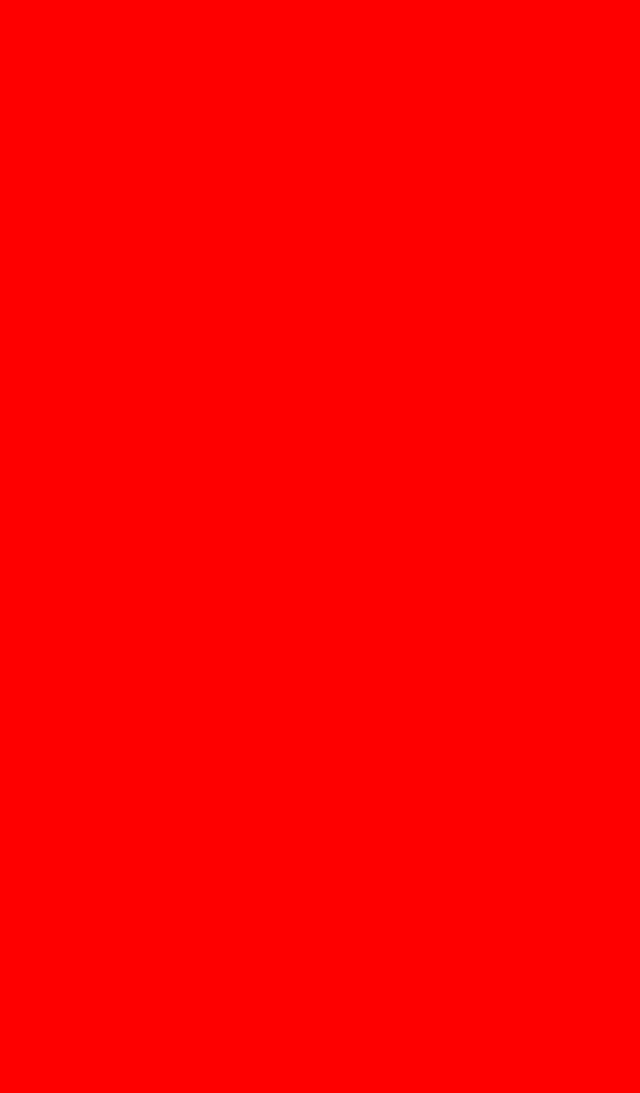
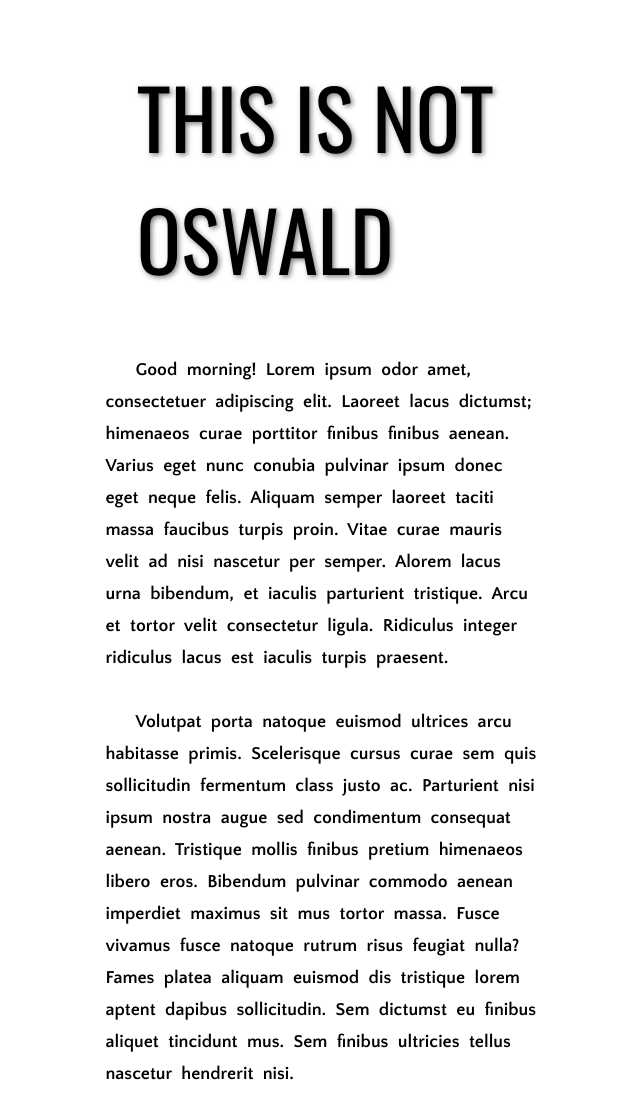
Before and after one commit to Lasagnaes/howTo, a plain HTML site: page index.html in a window 1280 px wide. Shown: the top 1093 px of the page, without its empty margins (315-955 px from the left). Before the commit the page ends 800 px from the top, so only its background shows below. Drawn offline with nearby package versions, Linux system fonts and the light colour scheme.

Commit message:
Fonts and such test

```diff
--- a/index.html
+++ b/index.html
@@ -2,10 +2,23 @@
 <html lang="en" dir="ltr">
   <head>
     <meta charset="utf-8">
-    <title></title>
+  <link rel="preconnect" href="https://fonts.googleapis.com">
+  <link rel="preconnect" href="https://fonts.gstatic.com" crossorigin>
+  <link href="https://fonts.googleapis.com/css2?family=Quattrocento+Sans:ital,wght@0,400;0,700;1,400;1,700&display=swap" rel="stylesheet">
+  <link rel="preconnect" href="https://fonts.googleapis.com">
+  <link rel="preconnect" href="https://fonts.gstatic.com" crossorigin>
+  <link href="https://fonts.googleapis.com/css2?family=Oswald:wght@200..700&display=swap" rel="stylesheet">
+    <title>How To</title>
     <link href="resources/css/style.css" rel="stylesheet" type="text/css">
   </head>
+
   <body>
+  <h1>THIS IS NOT OSWALD</h1>
+<p class="oswald">Good morning! Lorem ipsum odor amet, consectetuer adipiscing elit. Laoreet lacus dictumst; himenaeos curae porttitor finibus finibus aenean. Varius eget nunc conubia pulvinar ipsum donec eget neque felis. Aliquam semper laoreet taciti massa faucibus turpis proin. Vitae curae mauris velit ad nisi nascetur per semper. Alorem lacus urna bibendum, et iaculis parturient tristique. Arcu et tortor velit consectetur ligula. Ridiculus integer ridiculus lacus est iaculis turpis praesent.</p>
+
+<p>Volutpat porta natoque euismod ultrices arcu habitasse primis. Scelerisque cursus curae sem quis sollicitudin fermentum class justo ac. Parturient nisi ipsum nostra augue sed condimentum consequat aenean. Tristique mollis finibus pretium himenaeos libero eros. Bibendum pulvinar commodo aenean imperdiet maximus sit mus tortor massa. Fusce vivamus fusce natoque rutrum risus feugiat nulla? Fames platea aliquam euismod dis tristique lorem aptent dapibus sollicitudin. Sem dictumst eu finibus aliquet tincidunt mus. Sem finibus ultricies tellus nascetur hendrerit nisi.</p>
+
+<p>Integer dictum urna quisque sollicitudin magna id viverra sit. Purus dui sed viverra metus netus at libero. Maximus porta sem suspendisse justo himenaeos ligula. Suscipit magna gravida viverra integer nibh; nullam felis. Lectus nisl habitasse leo sem sit nibh ad nunc luctus. Auctor est fusce dis; quis enim montes dapibus rutrum. Erat facilisi morbi enim nunc viverra? Porttitor tempus tempus class fames nulla fames vivamus. Posuere est mi pulvinar ac luctus.</p>
 
   </body>
 </html>
--- a/resources/css/style.css
+++ b/resources/css/style.css
@@ -1,3 +1,48 @@
+
+.quattrocent-sans-regular {
+  font-family: "Quattrocento Sans", sans-serif;
+  font-weight: 400;
+  font-style: normal;
+}
+
+p {
+  font-family: "Quattrocento Sans", sans-serif;
+  font-weight: 700;
+  font-style: normal;
+  word-spacing: 5px;
+  font-size: 18px;
+  line-height: 32px;
+  letter-spacing: 0px;
+  text-indent: 30px;
+  margin-bottom: 2rem;
+  border-top: 32px;
+}
+
+.quattrocento-sans-regular-italic {
+  font-family: "Quattrocento Sans", sans-serif;
+  font-weight: 400;
+  font-style: italic;
+}
+
+.quattrocento-sans-bold-italic {
+  font-family: "Quattrocento Sans", sans-serif;
+  font-weight: 700;
+  font-style: italic;
+}
+
+h1 {
+  font-family: "Oswald", sans-serif;
+  font-optical-sizing: auto;
+  font-weight: 400;
+  font-style: normal;
+  font-size: 82px;
+  letter-spacing: 0px;
+  margin-left: 20%;
+  margin-right: 20%;
+  text-shadow: 2px 2px 5px rgba(0, 0, 0, 0.5);
+}
+
 * {
-  background-color: red
+  margin-left: 15%;
+  margin-right: 15%;
 }
```
